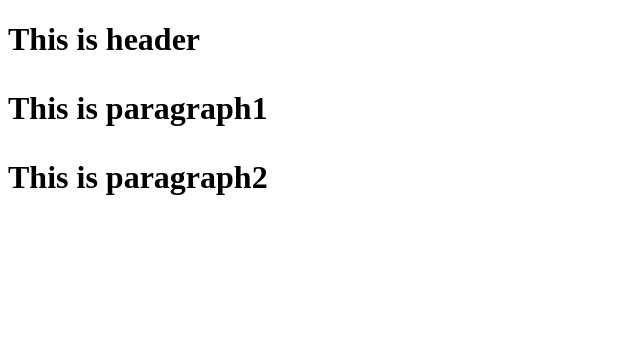
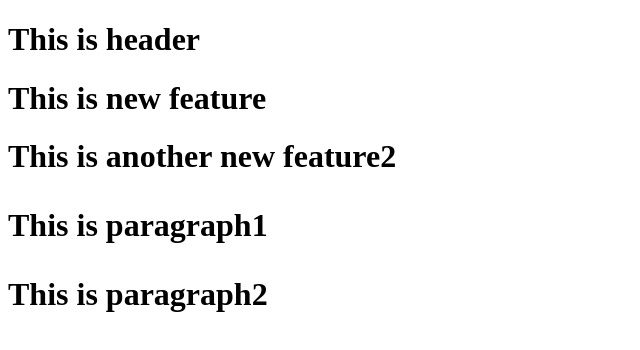
Before and after one commit to Thanapong28/sample-git2, a plain HTML site: page index.html in a window 1280 px wide. Shown: the whole page, without its empty margins (0-640 px from the left). Drawn offline with Linux system fonts and the light colour scheme.

Commit message:
adding new feature no.2

```diff
--- a/index.html
+++ b/index.html
@@ -3,6 +3,8 @@
 <gead><title>Sample Git</title></head>
 <body>
 <h1>This is header<?h1>
+<h1>This is new feature<?h1>
+<h1>This is another new feature2<?h1>
 <p>This is paragraph1</p>
 <p>This is paragraph2</p
 </body>
```
